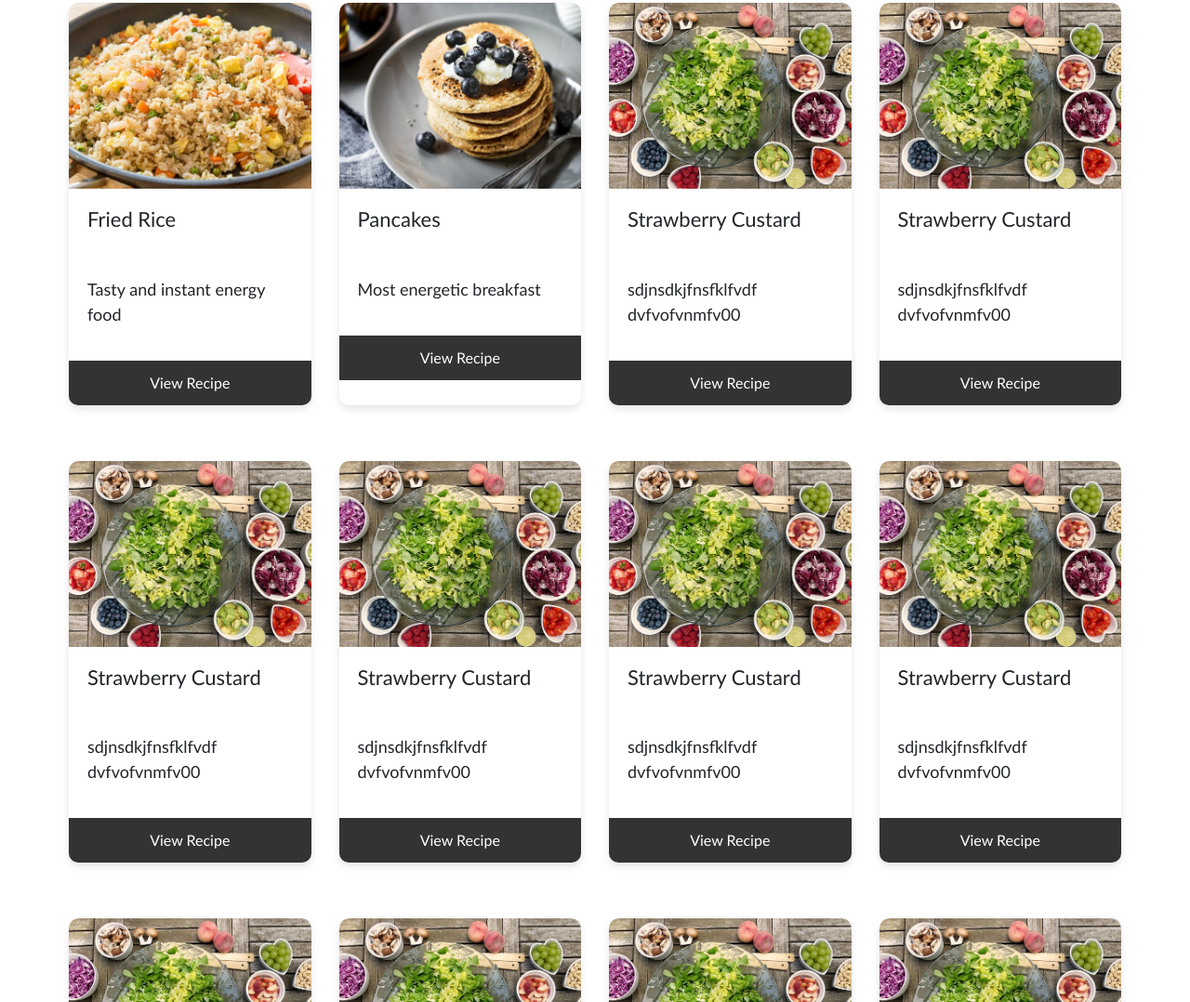
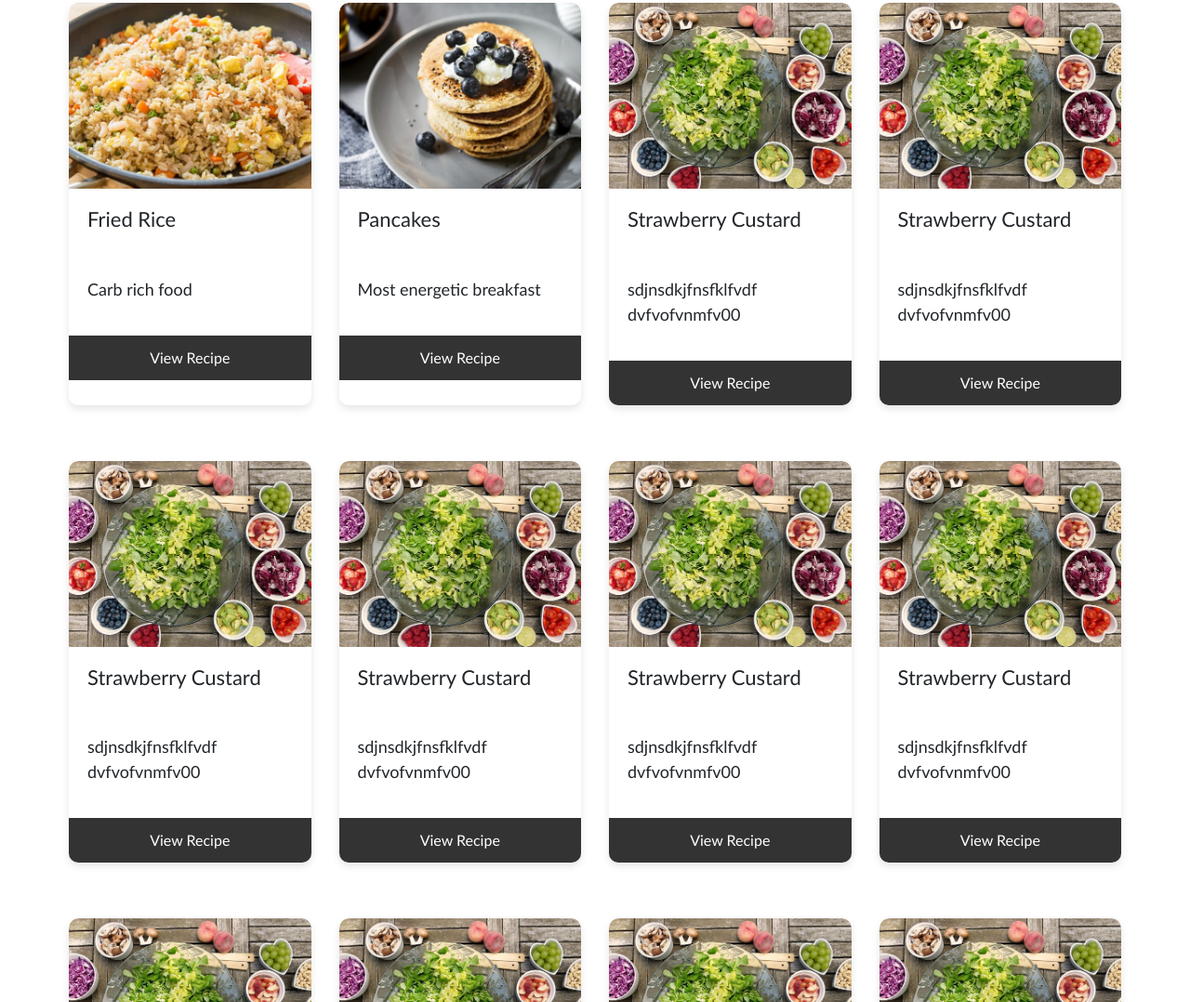
Before and after one commit to Azad814/Recipe-website, a plain HTML site: page recipe.html in a window 1280 px wide. Shown: the part 680-1758 px from the top of the page at 93% size. Drawn offline with nearby package versions, Linux system fonts and the light colour scheme.

Commit message:
frame set

```diff
--- a/recipe.html
+++ b/recipe.html
@@ -142,7 +142,7 @@
             <div class="recipe-card">
                 <img src="images/images/fried rice.jpg" alt="">
                 <h2>Fried Rice</h2>
-                <p>Tasty and instant energy food</p>
+                <p>Carb rich food</p>
                 <!-- <a href="#">View Recipe</a> -->
                 <a href="#" class="view-recipe" data-title="Strawberry Custard" data-image="images/images/fried rice.jpg"
                     data-id="5" data-description="Delicious strawberry custard with a creamy texture.">View Recipe</a>
```
